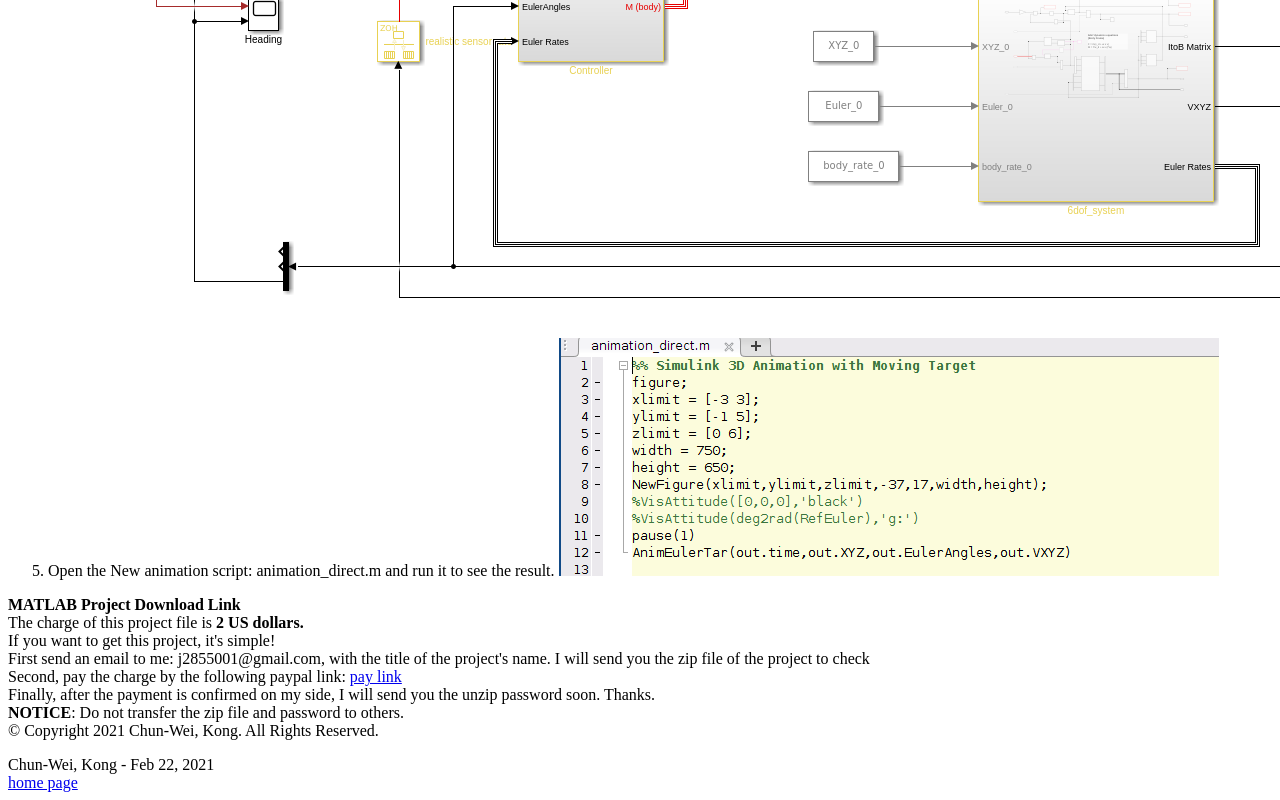
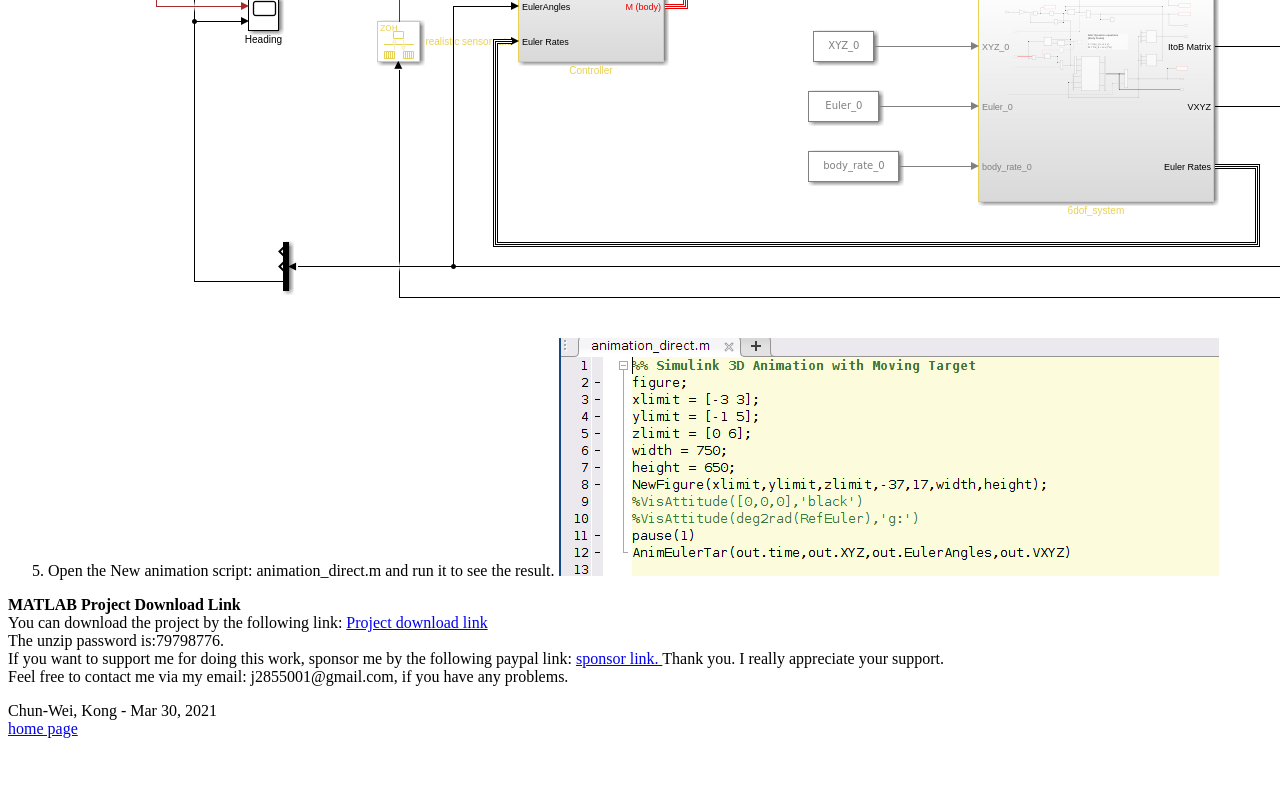
Before and after one commit to jordan787878/firstweb, a plain HTML site: page 6dofQuadcopter/6dofQuad_Path.html in a window 1280 px wide. Shown: the part 2876-3676 px from the top of the page. After the commit the page ends 3622 px from the top, so only its background shows below. Drawn offline with Linux system fonts and the light colour scheme.

Commit message:
Add files via upload

```diff
--- a/6dofQuadcopter/6dofQuad_Path.html
+++ b/6dofQuadcopter/6dofQuad_Path.html
@@ -67,21 +67,18 @@ In general, the drone can fly in any path. Try it!</p>
 <div>
 <p>
 <b>MATLAB Project Download Link</b><br>
-The charge of this project file is <b>2 US dollars.</b> <br>
-If you want to get this project, it's simple!<br>
-First send an email to me: j2855001@gmail.com, with the title of the project's name. I will send you the zip file of the project to check<br>
-Second, pay the charge by the following paypal link:
-<a href="https://paypal.me/jordan787878?locale.x=zh_TW" target="_blank">pay link</a><br>
-Finally, after the payment is confirmed on my side, I will send you the unzip password soon. Thanks.<br>
-<b>NOTICE</b>: Do not transfer the zip file and password to others.<br>
-&copy; Copyright 2021 Chun-Wei, Kong. All Rights Reserved.
-
+You can download the project by the following link: <a href="DroneControl_Path.zip" download>Project download link</a><br>
+The unzip password is:79798776.<br>
+If you want to support me for doing this work, sponsor me by the following paypal link:
+<a href="https://paypal.me/jordan787878?locale.x=zh_TW" target="_blank">sponsor link. </a>
+Thank you. I really appreciate your support. <br>
+Feel free to contact me via my email: j2855001@gmail.com, if you have any problems.
 </p>
 </div>
 
 </main>
 
-<footer>Chun-Wei, Kong - Feb 22, 2021<br>
+<footer>Chun-Wei, Kong - Mar 30, 2021<br>
 	<a href="../index.html">home page</a>
 </footer>
 
```
